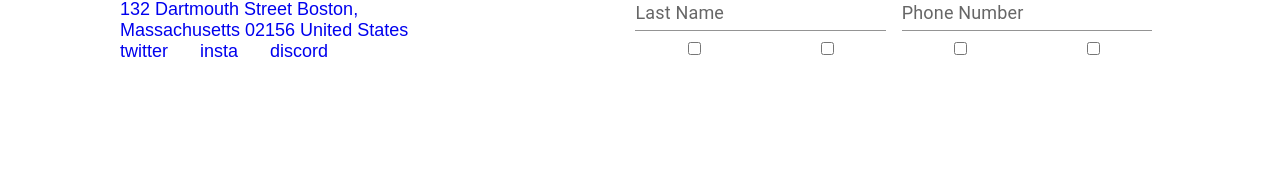
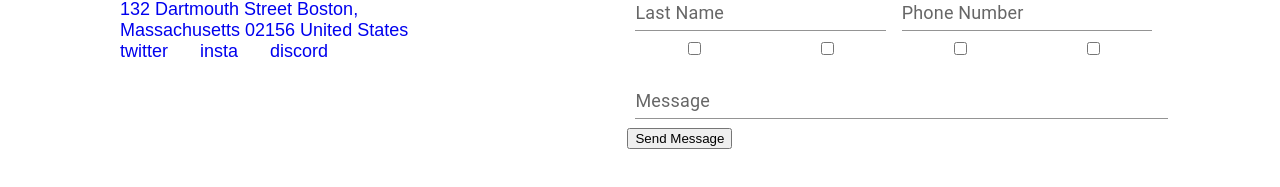
Before and after one commit to APetrinko/contact-us-page, a React (Create React App) app: page /#/contact in a window 1280 px wide. Shown: the part 227-414 px from the top of the page. Built offline with nearby package versions, Linux system fonts and the light colour scheme.

Commit message:
added button for submit and text field for message

```diff
--- a/src/components/ContactPage/BasicTextFields.tsx
+++ b/src/components/ContactPage/BasicTextFields.tsx
@@ -1,4 +1,9 @@
-import React, { useState, memo, FC } from 'react';
+import React, {
+  useState,
+  memo,
+  FC,
+  useCallback,
+} from 'react';
 import Box from '@mui/material/Box';
 import TextField from '@mui/material/TextField';
 
@@ -8,22 +13,31 @@ export const ContactIpunts: FC = memo(() => {
   const [phoneNumber, setPhoneNumber] = useState('');
   const [email, setEmail] = useState('');
   const [selected, setSelected] = useState('');
+  const [message, setMessage] = useState('');
 
   const handleOptionChange = (event: { target: { value: React.SetStateAction<string>; }; }) => {
     setSelected(event.target.value);
   };
 
+  const resetState = useCallback(() => {
+    setFirstName('');
+    setLastName('');
+    setPhoneNumber('');
+    setEmail('');
+    setSelected('');
+    setMessage('');
+  }, []);
+
   const handleSubmit = (event: { preventDefault: () => void; }) => {
     event?.preventDefault();
-    console.log('submited'); // eslint-disable-line no-console
+    console.log(firstName, phoneNumber, email, message); // eslint-disable-line no-console
+    resetState();
   };
-
-  console.log(selected); // eslint-disable-line no-console
 
   return (
     <form onSubmit={handleSubmit}>
       <Box
-        component="form"
+        component=""
         sx={{
           '& .MuiTextField-root': {
             m: 1,
@@ -70,6 +84,7 @@ export const ContactIpunts: FC = memo(() => {
               <TextField
                 id="standard-required"
                 label="Email"
+                type="email"
                 variant="standard"
                 value={email}
                 onChange={event => {
@@ -81,6 +96,7 @@ export const ContactIpunts: FC = memo(() => {
               <TextField
                 id="standard-required"
                 label="Phone Number"
+                type="tel"
                 variant="standard"
                 value={phoneNumber}
                 onChange={event => {
@@ -141,6 +157,36 @@ export const ContactIpunts: FC = memo(() => {
           </label>
         </div>
       </div>
+      <Box
+        component=""
+        sx={{
+          '& .MuiTextField-root': {
+            m: 1,
+            width: '100%',
+            '& label.Mui-focused': {
+              color: 'black',
+              fontWeight: 600,
+            },
+            '& .MuiInput-underline:after': {
+              borderBottomColor: 'black',
+            },
+          },
+        }}
+        noValidate
+        autoComplete="off"
+      >
+        <TextField
+          id="standard-multiline-flexible"
+          label="Message"
+          placeholder="Write your message"
+          multiline
+          maxRows={4}
+          variant="standard"
+          value={message}
+          onChange={event => setMessage(event.target.value)}
+        />
+      </Box>
+      <button type="submit" onClick={handleSubmit}>Send Message</button>
     </form>
   );
 });
```
